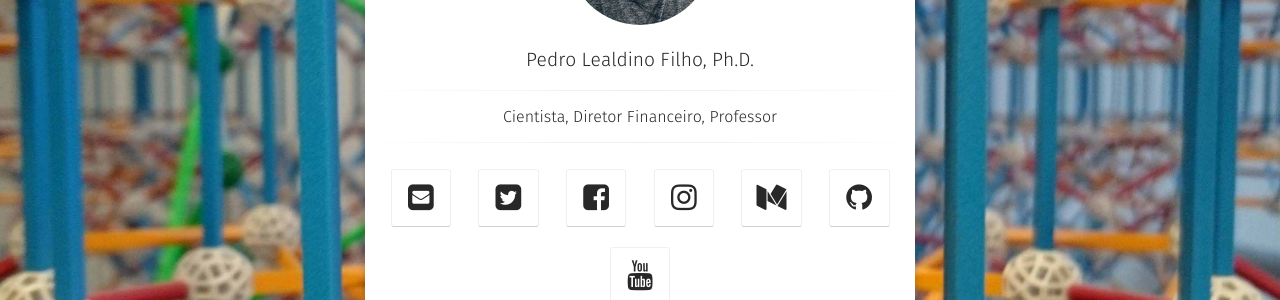
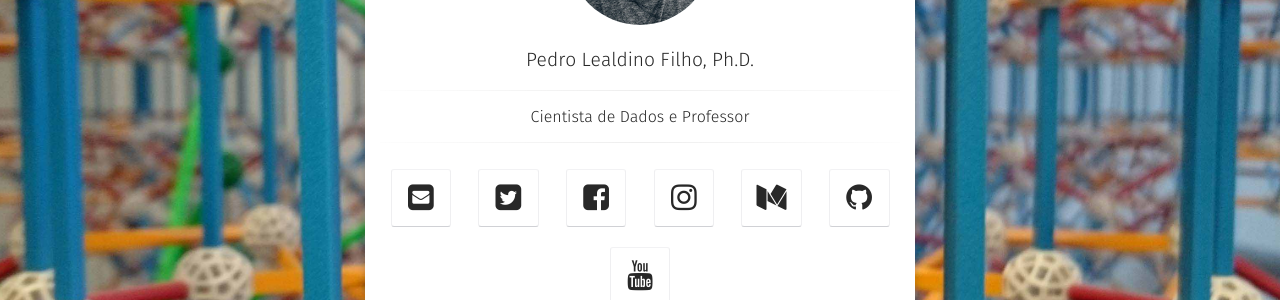
Before and after one commit to meumesmo/meumesmo.github.io, a Jekyll site: the page built from index.md, in a window 1280 px wide. Shown: the part 281-581 px from the top of the page. Built offline with Jekyll 4.4.1, drawn with Linux system fonts in a browser that asks for light colours; some web fonts are replaced; our own code applies the rules of GitHub Pages for plain Markdown files; comment, search, counter and statistics services are not loaded.

Commit message:
Update _config.yml

```diff
--- a/_config.yml
+++ b/_config.yml
@@ -1,6 +1,6 @@
 # Site
 title:              Pedro Lealdino Filho, Ph.D.
-bio:                'Cientista, Diretor Financeiro, Professor'
+bio:                'Cientista de Dados e Professor'
 description:        "Personal Page"
 reading_time:       true
 words_per_minute:   200
```
